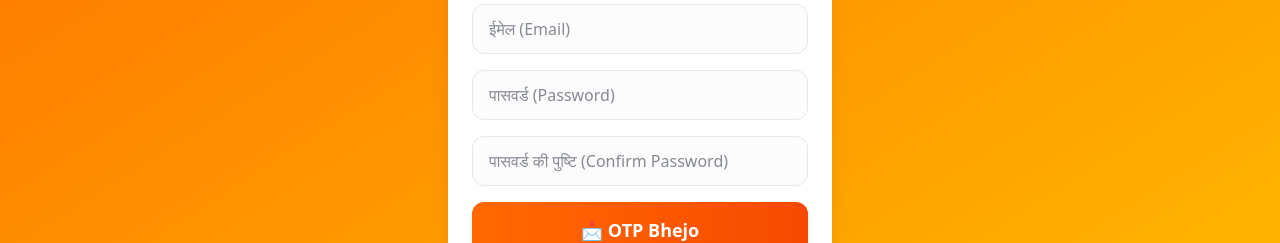
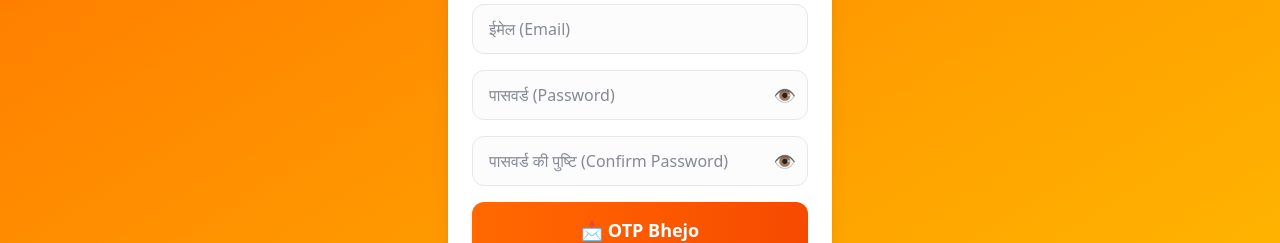
Before and after one commit to aman2006855/chakki-mitra, a Next.js app: page /login in a window 1280 px wide. Both pictures are taken after a click on the button "नया अकाउंट (Sign Up)". Shown: the part 411-654 px from the top of the page. Built offline with nearby package versions, Linux system fonts and the light colour scheme; no server answers.

Commit message:
feat: show/hide password toggle on login, signup, forgot

```diff
--- a/src/app/login/page.tsx
+++ b/src/app/login/page.tsx
@@ -37,6 +37,10 @@ export default function LoginPage() {
   const [fCode, setFCode] = useState("");
   const [fNewPass, setFNewPass] = useState("");
   const [fBusy, setFBusy] = useState(false);
+  // password show/hide
+  const [showPw, setShowPw] = useState(false);
+  const [showConfirmPw, setShowConfirmPw] = useState(false);
+  const [showFNewPass, setShowFNewPass] = useState(false);
 
   const rememberAuth = (m: string) => {
     setLastAuth(m);
@@ -65,7 +69,7 @@ export default function LoginPage() {
 
     const form = e.target as HTMLFormElement;
     const emailInput = form.querySelector('input[type="email"]') as HTMLInputElement;
-    const passwordInput = form.querySelector('input[type="password"]') as HTMLInputElement;
+    const passwordInput = form.querySelector('input[name="password"]') as HTMLInputElement;
     const finalEmail = email || emailInput?.value || "";
     const finalPassword = password || passwordInput?.value || "";
 
@@ -222,7 +226,12 @@ export default function LoginPage() {
               ) : (
                 <div className="space-y-4">
                   <input inputMode="numeric" placeholder="6-digit OTP" value={fCode} onChange={(e) => setFCode(e.target.value.replace(/\D/g, "").slice(0, 6))} className="w-full px-4 py-3 rounded-xl border border-gray-200 focus:outline-none focus:ring-2 focus:ring-orange-500 text-gray-900 bg-gray-50/50 text-center tracking-[0.5em] font-bold" />
-                  <input type="password" placeholder="Naya password (min 6)" value={fNewPass} onChange={(e) => setFNewPass(e.target.value)} className="w-full px-4 py-3 rounded-xl border border-gray-200 focus:outline-none focus:ring-2 focus:ring-orange-500 text-gray-900 bg-gray-50/50" />
+                  <div className="relative">
+                    <input type={showFNewPass ? "text" : "password"} placeholder="Naya password (min 6)" value={fNewPass} onChange={(e) => setFNewPass(e.target.value)} className="w-full px-4 py-3 pr-12 rounded-xl border border-gray-200 focus:outline-none focus:ring-2 focus:ring-orange-500 text-gray-900 bg-gray-50/50" />
+                    <button type="button" onClick={() => setShowFNewPass(!showFNewPass)} aria-label={showFNewPass ? "Password chhupao" : "Password dikhao"} className="absolute right-3 top-1/2 -translate-y-1/2 text-gray-400 hover:text-gray-600 text-lg">
+                      {showFNewPass ? "🙈" : "👁️"}
+                    </button>
+                  </div>
                   <button type="button" onClick={handleForgotReset} disabled={fBusy} className="w-full flex items-center justify-center py-3.5 rounded-xl bg-green-500 text-white font-bold active:bg-green-600 transition-all disabled:opacity-50">
                     {fBusy ? "Ruko..." : "✅ Password Reset Karo"}
                   </button>
@@ -298,30 +307,36 @@ export default function LoginPage() {
                   className="w-full px-4 py-3 rounded-xl border border-gray-200 focus:outline-none focus:ring-2 focus:ring-orange-500 focus:border-transparent text-gray-900 bg-gray-50/50 focus:bg-white transition-colors"
                 />
               </div>
-              <div>
+              <div className="relative">
                 <input
-                  type="password"
+                  type={showPw ? "text" : "password"}
                   name="password"
                   placeholder="पासवर्ड (Password)"
                   value={password}
                   autoComplete="current-password"
                   onChange={(e) => setPassword(e.target.value)}
                   onInput={(e) => setPassword((e.target as HTMLInputElement).value)}
-                  className="w-full px-4 py-3 rounded-xl border border-gray-200 focus:outline-none focus:ring-2 focus:ring-orange-500 focus:border-transparent text-gray-900 bg-gray-50/50 focus:bg-white transition-colors"
+                  className="w-full px-4 py-3 pr-12 rounded-xl border border-gray-200 focus:outline-none focus:ring-2 focus:ring-orange-500 focus:border-transparent text-gray-900 bg-gray-50/50 focus:bg-white transition-colors"
                 />
+                <button type="button" onClick={() => setShowPw(!showPw)} aria-label={showPw ? "Password chhupao" : "Password dikhao"} className="absolute right-3 top-1/2 -translate-y-1/2 text-gray-400 hover:text-gray-600 text-lg">
+                  {showPw ? "🙈" : "👁️"}
+                </button>
               </div>
               {activeTab === "signup" && (
-                <div>
+                <div className="relative">
                     <input
-                      type="password"
+                      type={showConfirmPw ? "text" : "password"}
                       name="new-password"
                       placeholder="पासवर्ड की पुष्टि (Confirm Password)"
                     value={confirmPassword}
                     autoComplete="new-password"
                     onChange={(e) => setConfirmPassword(e.target.value)}
                     onInput={(e) => setConfirmPassword((e.target as HTMLInputElement).value)}
-                    className="w-full px-4 py-3 rounded-xl border border-gray-200 focus:outline-none focus:ring-2 focus:ring-orange-500 focus:border-transparent text-gray-900 bg-gray-50/50 focus:bg-white transition-colors"
+                    className="w-full px-4 py-3 pr-12 rounded-xl border border-gray-200 focus:outline-none focus:ring-2 focus:ring-orange-500 focus:border-transparent text-gray-900 bg-gray-50/50 focus:bg-white transition-colors"
                   />
+                  <button type="button" onClick={() => setShowConfirmPw(!showConfirmPw)} aria-label={showConfirmPw ? "Password chhupao" : "Password dikhao"} className="absolute right-3 top-1/2 -translate-y-1/2 text-gray-400 hover:text-gray-600 text-lg">
+                    {showConfirmPw ? "🙈" : "👁️"}
+                  </button>
                 </div>
               )}
 
```
